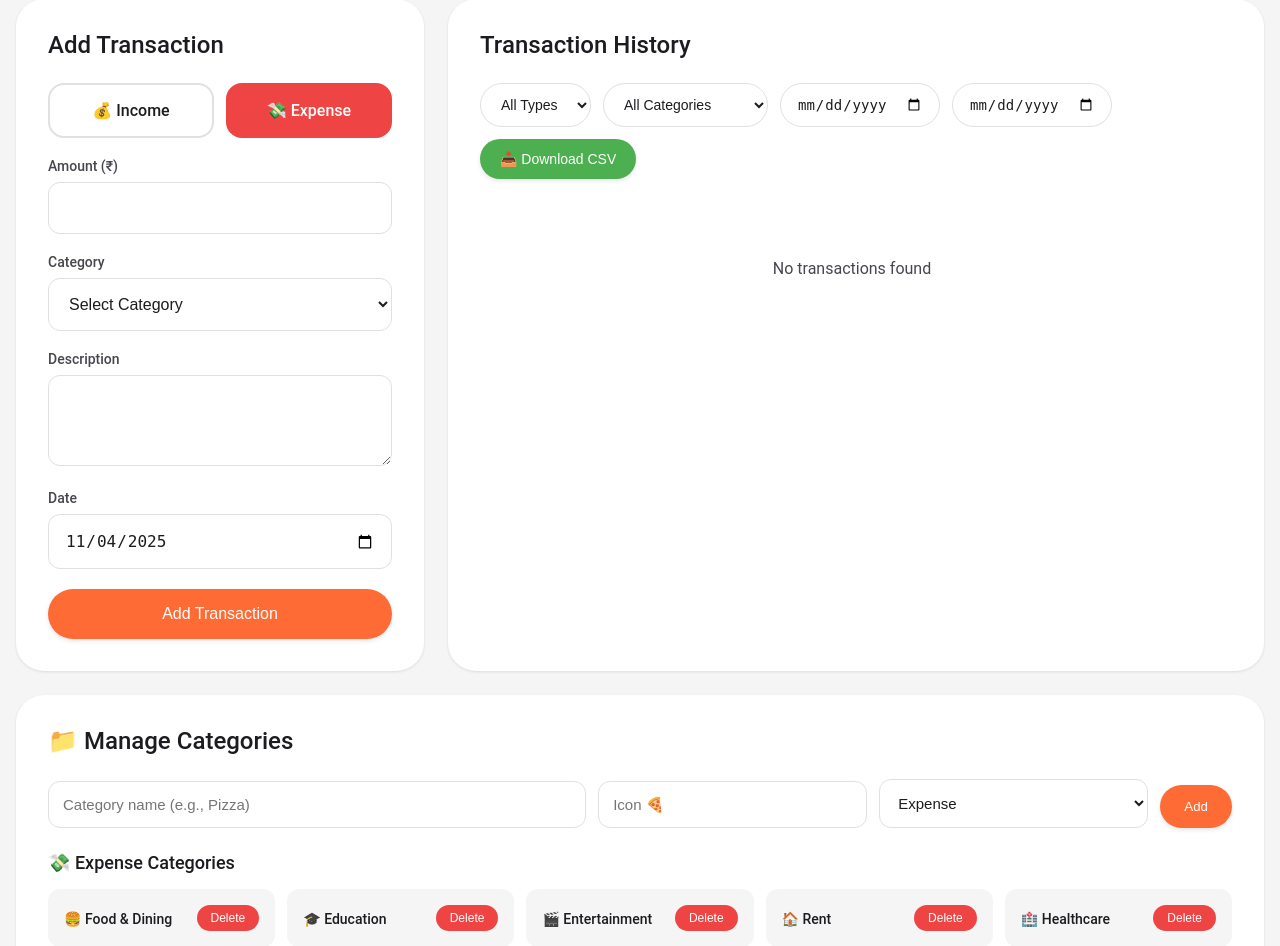
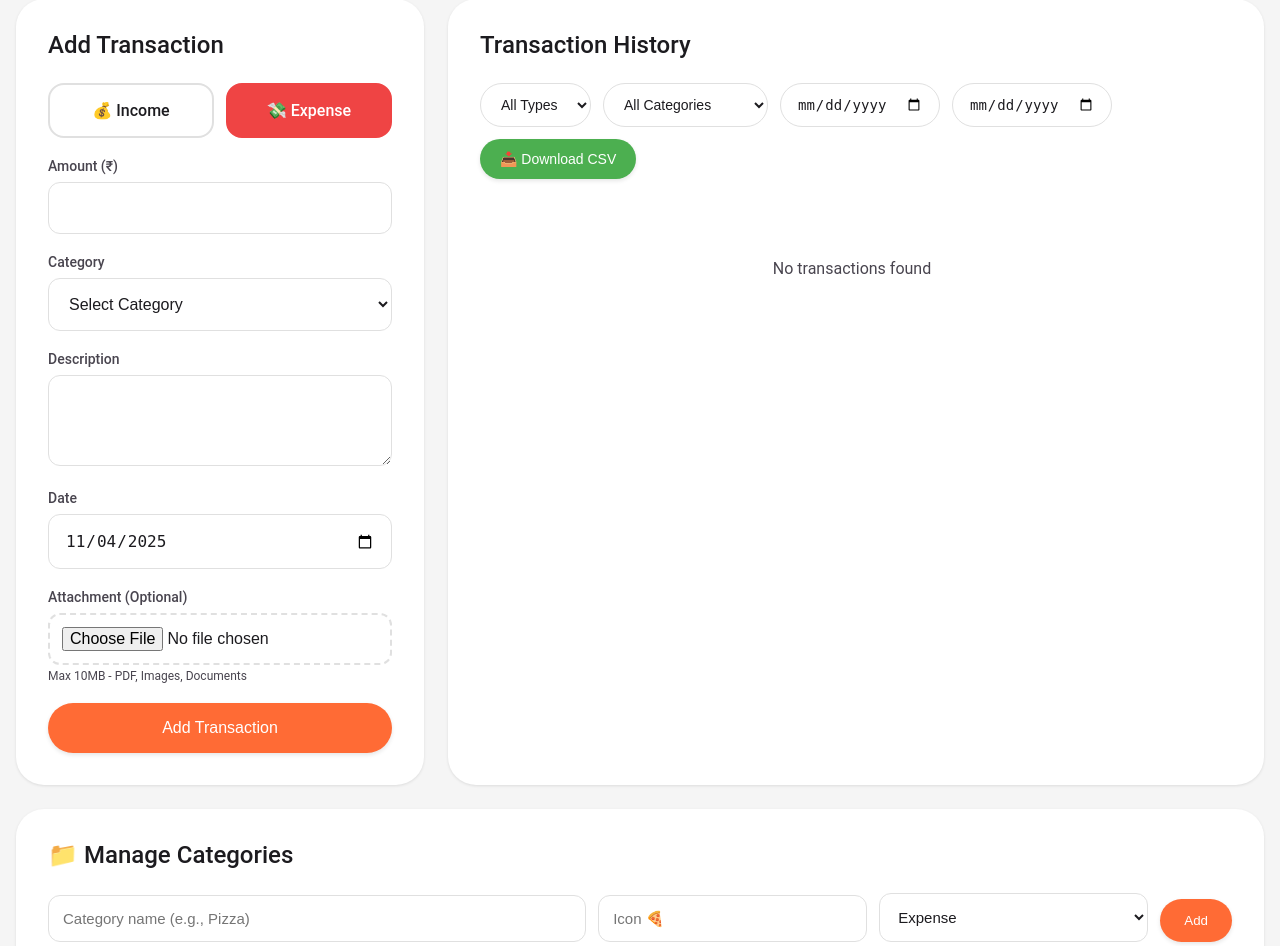
Before and after one commit to shravnchandr/Finance-Tracker, a Flask app: page / in a window 1280 px wide. Shown: the part 475-1421 px from the top of the page. Run offline with Flask 3, Linux system fonts and the light colour scheme; the visitor is signed in with stand-in values (Sample User, id 1); data comes from the database, SQL or seed files in the repository; data that the repository does not hold is empty.

Commit message:
Added ability to add attachments to transactions

```diff
--- a/app.py
+++ b/app.py
@@ -1,8 +1,10 @@
 import os
-from flask import Flask, render_template, request, jsonify, redirect, url_for, session, make_response
+from flask import Flask, render_template, request, jsonify, redirect, url_for, session, make_response, send_from_directory
 import sqlite3
-import datetime
+import datetime as dt
+from datetime import datetime
 from werkzeug.security import generate_password_hash, check_password_hash
+from werkzeug.utils import secure_filename
 from functools import wraps
 import csv
 import io
@@ -13,7 +15,7 @@ load_dotenv()  # Load variables from .env
 
 app = Flask(__name__)
 app.config['SECRET_KEY'] = os.environ.get('FLASK_SECRET_KEY')
-app.config['PERMANENT_SESSION_LIFETIME'] = datetime.timedelta(minutes=10)
+app.config['PERMANENT_SESSION_LIFETIME'] = dt.timedelta(minutes=15)
 
 # Registration keys
 ADMIN_KEY = os.environ.get('ADMIN_KEY')
@@ -42,6 +44,8 @@ def init_db():
                   category TEXT NOT NULL,
                   description TEXT,
                   date TEXT NOT NULL,
+                  attachment_filename TEXT,
+                  attachment_path TEXT,
                   created_at TIMESTAMP DEFAULT CURRENT_TIMESTAMP,
                   FOREIGN KEY (user_id) REFERENCES users (id))''')
 
@@ -80,6 +84,30 @@ def init_db():
     conn.close()
 
 init_db()
+
+UPLOAD_FOLDER = os.path.join(os.path.dirname(os.path.abspath(__file__)), 'uploads')
+ALLOWED_EXTENSIONS = {'pdf', 'png', 'jpg', 'jpeg', 'gif', 'bmp', 'doc', 'docx', 'xls', 'xlsx', 'txt'}
+MAX_FILE_SIZE = 10 * 1024 * 1024  # 10MB
+
+if not os.path.exists(UPLOAD_FOLDER):
+    os.makedirs(UPLOAD_FOLDER)
+
+app.config['UPLOAD_FOLDER'] = UPLOAD_FOLDER
+app.config['MAX_CONTENT_LENGTH'] = MAX_FILE_SIZE
+
+
+def allowed_file(filename):
+    return '.' in filename and filename.rsplit('.', 1)[1].lower() in ALLOWED_EXTENSIONS
+
+def secure_filename_custom(filename):
+    """Create a secure filename with timestamp"""
+    # First use werkzeug's secure_filename
+    filename = secure_filename(filename)
+    # Then add timestamp
+    name, ext = os.path.splitext(filename)
+    timestamp = datetime.now().strftime('%Y%m%d_%H%M%S')
+    return f"{timestamp}_{name}{ext}"
+
 
 # Database helper
 def get_db():
@@ -237,29 +265,64 @@ def get_transactions():
 @app.route('/api/transactions', methods=['POST'])
 @login_required
 def add_transaction():
-    data = request.json
     user_id = session['user_id']
     username = session['username']
 
-    if not data.get('amount') or not data.get('type') or not data.get('category') or not data.get('date'):
-        return jsonify({'error': 'Missing required fields'}), 400
+    try:
+        file = request.files.get('attachment')  # safe getter
 
-    conn = get_db()
-    c = conn.cursor()
-    c.execute('''INSERT INTO transactions (user_id, username, amount, type, category, description, date)
-                 VALUES (?, ?, ?, ?, ?, ?, ?)''',
-              (user_id, username, data['amount'], data['type'], data['category'],
-               data.get('description', ''), data['date']))
-    conn.commit()
-    transaction_id = c.lastrowid
-    conn.close()
+        # If multipart/form-data
+        if file or request.form:
+            amount = request.form.get('amount')
+            trans_type = request.form.get('type')
+            category = request.form.get('category')
+            description = request.form.get('description', '')
+            date = request.form.get('date')
+        else:
+            # JSON
+            data = request.get_json(force=True)
+            amount = data.get('amount')
+            trans_type = data.get('type')
+            category = data.get('category')
+            description = data.get('description', '')
+            date = data.get('date')
 
-    return jsonify({'id': transaction_id, 'message': 'Transaction added successfully'}), 201
+        # Handle attachment
+        attachment_filename = None
+        attachment_path = None
+        if file and file.filename and allowed_file(file.filename):
+            filename = secure_filename_custom(file.filename)
+            filepath = os.path.join(app.config['UPLOAD_FOLDER'], filename)
+            file.save(filepath)
+            attachment_filename = file.filename
+            attachment_path = filename
+
+        # Validate
+        if not all([amount, trans_type, category, date]):
+            return jsonify({'error': 'Missing required fields'}), 400
+
+        conn = get_db()
+        c = conn.cursor()
+        c.execute('''INSERT INTO transactions
+                     (user_id, username, amount, type, category, description, date,
+                      attachment_filename, attachment_path)
+                     VALUES (?, ?, ?, ?, ?, ?, ?, ?, ?)''',
+                  (user_id, username, amount, trans_type, category, description, date,
+                   attachment_filename, attachment_path))
+        conn.commit()
+        transaction_id = c.lastrowid
+        conn.close()
+
+        return jsonify({'id': transaction_id, 'message': 'Transaction added successfully'}), 201
+
+    except Exception as e:
+        print(f"Error adding transaction: {e}")
+        return jsonify({'error': str(e)}), 500
+
 
 @app.route('/api/transactions/<int:transaction_id>', methods=['PUT'])
 @login_required
 def update_transaction(transaction_id):
-    data = request.json
     user_id = session['user_id']
     username = session['username']
     role = session['role']
@@ -267,27 +330,70 @@ def update_transaction(transaction_id):
     conn = get_db()
     c = conn.cursor()
 
-    # Check ownership or admin rights
+    # Fetch old record
+    c.execute('SELECT * FROM transactions WHERE id = ?', (transaction_id,))
+    old_trans = c.fetchone()
+    if not old_trans:
+        conn.close()
+        return jsonify({'error': 'Transaction not found'}), 404
+
+    old_attachment_filename = old_trans['attachment_filename']
+    old_attachment_path = old_trans['attachment_path']
+
+    file = request.files.get('attachment')
+
+    # Parse form-data or JSON
+    if file or request.form:
+        amount = request.form.get('amount')
+        trans_type = request.form.get('type')
+        category = request.form.get('category')
+        description = request.form.get('description', '')
+        date = request.form.get('date')
+    else:
+        data = request.get_json(force=True)
+        amount = data.get('amount')
+        trans_type = data.get('type')
+        category = data.get('category')
+        description = data.get('description', '')
+        date = data.get('date')
+
+    attachment_filename = old_attachment_filename
+    attachment_path = old_attachment_path
+
+    # Handle new file upload
+    if file and file.filename and allowed_file(file.filename):
+        # Delete old file if it exists
+        if old_attachment_path:
+            old_file_path = os.path.join(app.config['UPLOAD_FOLDER'], old_attachment_path)
+            if os.path.exists(old_file_path):
+                os.remove(old_file_path)
+        filename = secure_filename_custom(file.filename)
+        filepath = os.path.join(app.config['UPLOAD_FOLDER'], filename)
+        file.save(filepath)
+        attachment_filename = file.filename
+        attachment_path = filename
+
+    # Update DB
     if role == 'admin':
-        # Admin editing: change ownership to admin
         c.execute('''UPDATE transactions
                      SET amount = ?, type = ?, category = ?, description = ?, date = ?,
-                         user_id = ?, username = ?
+                         user_id = ?, username = ?, attachment_filename = ?, attachment_path = ?
                      WHERE id = ?''',
-                  (data['amount'], data['type'], data['category'],
-                   data.get('description', ''), data['date'], user_id, username, transaction_id))
+                  (amount, trans_type, category, description, date,
+                   user_id, username, attachment_filename, attachment_path, transaction_id))
     else:
-        # User can only edit their own transactions
         c.execute('''UPDATE transactions
-                     SET amount = ?, type = ?, category = ?, description = ?, date = ?
+                     SET amount = ?, type = ?, category = ?, description = ?, date = ?,
+                         attachment_filename = ?, attachment_path = ?
                      WHERE id = ? AND user_id = ?''',
-                  (data['amount'], data['type'], data['category'],
-                   data.get('description', ''), data['date'], transaction_id, user_id))
+                  (amount, trans_type, category, description, date,
+                   attachment_filename, attachment_path, transaction_id, user_id))
 
     conn.commit()
     conn.close()
 
     return jsonify({'message': 'Transaction updated successfully'})
+
 
 @app.route('/api/transactions/<int:transaction_id>', methods=['DELETE'])
 @login_required
@@ -297,6 +403,24 @@ def delete_transaction(transaction_id):
 
     conn = get_db()
     c = conn.cursor()
+
+    # Get transaction to delete attached file
+    if role == 'admin':
+        c.execute('SELECT attachment_path FROM transactions WHERE id = ?', (transaction_id,))
+    else:
+        c.execute('SELECT attachment_path FROM transactions WHERE id = ? AND user_id = ?',
+                  (transaction_id, user_id))
+
+    trans = c.fetchone()
+
+    if trans and trans['attachment_path']:
+        # Delete file from filesystem
+        filepath = os.path.join(app.config['UPLOAD_FOLDER'], trans['attachment_path'])
+        if os.path.exists(filepath):
+            try:
+                os.remove(filepath)
+            except Exception as e:
+                print(f"Error deleting file: {e}")
 
     # Admin can delete any transaction, users can only delete their own
     if role == 'admin':
@@ -485,7 +609,67 @@ def delete_category(category_id):
 
     return jsonify({'message': 'Category deleted successfully'})
 
+@app.route('/api/attachments/<filename>')
+@login_required
+def download_attachment(filename):
+    """Download or view attachment file"""
+    try:
+        # Verify file exists
+        file_path = os.path.join(app.config['UPLOAD_FOLDER'], filename)
+        if not os.path.exists(file_path):
+            return jsonify({'error': 'File not found'}), 404
+
+        return send_from_directory(app.config['UPLOAD_FOLDER'], filename)
+    except Exception as e:
+        print(f"Error serving file: {e}")
+        return jsonify({'error': 'File not found'}), 404
+
+# Delete attachment route
+@app.route('/api/transactions/<int:transaction_id>/attachment', methods=['DELETE'])
+@login_required
+def delete_attachment(transaction_id):
+    user_id = session['user_id']
+    role = session['role']
+
+    conn = get_db()
+    c = conn.cursor()
+
+    # Get transaction
+    if role == 'admin':
+        c.execute('SELECT attachment_path FROM transactions WHERE id = ?', (transaction_id,))
+    else:
+        c.execute('SELECT attachment_path FROM transactions WHERE id = ? AND user_id = ?',
+                  (transaction_id, user_id))
+
+    trans = c.fetchone()
+
+    if not trans:
+        conn.close()
+        return jsonify({'error': 'Transaction not found'}), 404
+
+    if trans['attachment_path']:
+        # Delete file from filesystem
+        filepath = os.path.join(app.config['UPLOAD_FOLDER'], trans['attachment_path'])
+        if os.path.exists(filepath):
+            try:
+                os.remove(filepath)
+            except Exception as e:
+                print(f"Error deleting file: {e}")
+
+        # Update database
+        if role == 'admin':
+            c.execute('UPDATE transactions SET attachment_filename = NULL, attachment_path = NULL WHERE id = ?',
+                      (transaction_id,))
+        else:
+            c.execute('UPDATE transactions SET attachment_filename = NULL, attachment_path = NULL WHERE id = ? AND user_id = ?',
+                      (transaction_id, user_id))
+
+        conn.commit()
+
+    conn.close()
+
+    return jsonify({'message': 'Attachment deleted successfully'})
+
 if __name__ == '__main__':
-    # app.run(debug=True)
-    app.run(host='0.0.0.0', port=8080, debug=False,
-            ssl_context=('cert.pem', 'key.pem'))
+    app.run(debug=True, port=8080)
+    # app.run(host='0.0.0.0', port=8080)
--- a/static/css/index.css
+++ b/static/css/index.css
@@ -702,6 +702,37 @@ header {
     margin-left: 8px;
 }
 
+.attachment-badge {
+    display: inline-block;
+    padding: 4px 12px;
+    border-radius: 100px;
+    font-size: 0.75rem;
+    font-weight: 500;
+    background: var(--secondary);
+    color: white;
+    margin-left: 8px;
+    cursor: pointer;
+    transition: all 0.3s cubic-bezier(0.4, 0, 0.2, 1);
+}
+
+.attachment-badge:hover {
+    transform: scale(1.05);
+    box-shadow: 0 2px 6px var(--shadow);
+}
+
+input[type="file"] {
+    padding: 12px;
+    border: 2px dashed var(--outline);
+    border-radius: 12px;
+    cursor: pointer;
+    transition: all 0.3s cubic-bezier(0.4, 0, 0.2, 1);
+}
+
+input[type="file"]:hover {
+    border-color: var(--primary);
+    background: var(--surface-variant);
+}
+
 .empty-state {
     text-align: center;
     padding: 60px 20px;
--- a/static/js/index.js
+++ b/static/js/index.js
@@ -6,6 +6,7 @@ let incomeCategories = [];
 
 let editingTransactionId = null;
 let currentType = 'expense';
+let currentAttachmentPath = null;
 
 // Hide stats and download button for regular users
 if (USER_ROLE === 'user') {
@@ -181,41 +182,46 @@ document.getElementById('transactionForm').addEventListener('submit', async (e)
     const category = document.getElementById('category').value;
     const description = document.getElementById('description').value;
     const date = document.getElementById('date').value;
+    const attachment = document.getElementById('attachment').files[0];
 
     if (!amount || !category || !date) {
         alert('Please fill in all required fields');
         return;
     }
 
-    const transaction = {
-        amount: parseFloat(amount),
-        type: transType,
-        category: category,
-        description: description,
-        date: date
-    };
+    // Create FormData for file upload
+    const formData = new FormData();
+    formData.append('amount', amount);
+    formData.append('type', transType);
+    formData.append('category', category);
+    formData.append('description', description);
+    formData.append('date', date);
+
+    if (attachment) {
+        formData.append('attachment', attachment);
+    }
 
     try {
         let response;
         if (editingTransactionId) {
             response = await fetch(`/api/transactions/${editingTransactionId}`, {
                 method: 'PUT',
-                headers: { 'Content-Type': 'application/json' },
-                body: JSON.stringify(transaction)
+                body: formData
             });
         } else {
             response = await fetch('/api/transactions', {
                 method: 'POST',
-                headers: { 'Content-Type': 'application/json' },
-                body: JSON.stringify(transaction)
+                body: formData
             });
         }
 
         if (response.ok) {
             editingTransactionId = null;
+            currentAttachmentPath = null;
             document.getElementById('transactionForm').reset();
             document.getElementById('date').valueAsDate = new Date();
             document.getElementById('transactionType').value = 'expense';
+            document.getElementById('currentAttachment').style.display = 'none';
             currentType = 'expense';
 
             document.querySelectorAll('.type-option').forEach(opt => opt.classList.remove('active'));
@@ -276,10 +282,15 @@ async function loadTransactions() {
             type: trans.type,
             category: trans.category,
             description: trans.description || '',
-            date: trans.date
+            date: trans.date,
+            attachment_filename: trans.attachment_filename,
+            attachment_path: trans.attachment_path
         };
 
         const userBadge = USER_ROLE === 'admin' ? `<span class="user-badge">${trans.username}</span>` : '';
+
+        const attachmentBadge = trans.attachment_filename ?
+            `<span class="attachment-badge" onclick="viewAttachment('${trans.attachment_path}', '${trans.attachment_filename}')" title="View attachment">📎 ${trans.attachment_filename}</span>` : '';
 
         return `
         <div class="transaction-item ${trans.type}">
@@ -288,6 +299,7 @@ async function loadTransactions() {
                     <span class="type-badge ${trans.type}">${trans.type}</span>
                     <span class="category-badge" style="color:#FFb59A">${trans.category}</span>
                     ${userBadge}
+                    ${attachmentBadge}
                 </h4>
                 <p>${escapedDescription}</p>
                 <p style="font-size: 0.813rem; margin-top: 4px;">${new Date(trans.date).toLocaleDateString()}</p>
@@ -328,11 +340,20 @@ async function loadStats() {
 function editTransaction(trans) {
     editingTransactionId = trans.id;
     currentType = trans.type;
+    currentAttachmentPath = trans.attachment_path;
 
     document.getElementById('amount').value = trans.amount;
     document.getElementById('transactionType').value = trans.type;
     document.getElementById('description').value = trans.description || '';
     document.getElementById('date').value = trans.date;
+
+    // Show current attachment if exists
+    if (trans.attachment_filename) {
+        document.getElementById('currentAttachment').style.display = 'block';
+        document.getElementById('attachmentName').textContent = trans.attachment_filename;
+    } else {
+        document.getElementById('currentAttachment').style.display = 'none';
+    }
 
     document.querySelectorAll('.type-option').forEach(opt => opt.classList.remove('active'));
     document.querySelector(`.type-option.${trans.type}`).classList.add('active');
@@ -346,6 +367,34 @@ function editTransaction(trans) {
     document.querySelector('.btn').textContent = 'Update Transaction';
     document.getElementById('formTitle').textContent = 'Edit Transaction';
     window.scrollTo({ top: 0, behavior: 'smooth' });
+}
+
+function viewAttachment(path, filename) {
+    if (path) {
+        window.open(`/api/attachments/${path}`, '_blank');
+    }
+}
+
+async function removeAttachment() {
+    if (!editingTransactionId) return;
+
+    if (!confirm('Remove attachment from this transaction?')) return;
+
+    try {
+        const response = await fetch(`/api/transactions/${editingTransactionId}/attachment`, {
+            method: 'DELETE'
+        });
+
+        if (response.ok) {
+            document.getElementById('currentAttachment').style.display = 'none';
+            currentAttachmentPath = null;
+            alert('Attachment removed successfully');
+        } else {
+            alert('Error removing attachment');
+        }
+    } catch (error) {
+        alert('Error removing attachment');
+    }
 }
 
 async function deleteTransaction(id) {
@@ -387,6 +436,7 @@ function logout() {
         window.location.href = '/logout';
     }
 }
+
 
 function switchStatsTab(tab) {
     // Update tab buttons
--- a/templates/index.html
+++ b/templates/index.html
@@ -108,6 +108,19 @@
                         <label>Date</label>
                         <input type="date" id="date" required>
                     </div>
+                    <div class="form-group">
+                        <label>Attachment (Optional)</label>
+                        <input type="file" id="attachment" accept=".pdf,.png,.jpg,.jpeg,.gif,.doc,.docx,.xls,.xlsx,.txt">
+                        <p style="font-size: 0.75rem; color: var(--on-surface-variant); margin-top: 4px;">
+                            Max 10MB - PDF, Images, Documents
+                        </p>
+                        <div id="currentAttachment" style="display: none; margin-top: 8px;">
+                            <span style="font-size: 0.875rem; color: var(--on-surface-variant);">
+                                Current: <span id="attachmentName"></span>
+                                <button type="button" onclick="removeAttachment()" style="margin-left: 8px; padding: 4px 8px; font-size: 0.75rem; background: var(--error); color: white; border: none; border-radius: 4px; cursor: pointer;">Remove</button>
+                            </span>
+                        </div>
+                    </div>
                     <button type="submit" class="btn">Add Transaction</button>
                 </form>
             </div>
```
